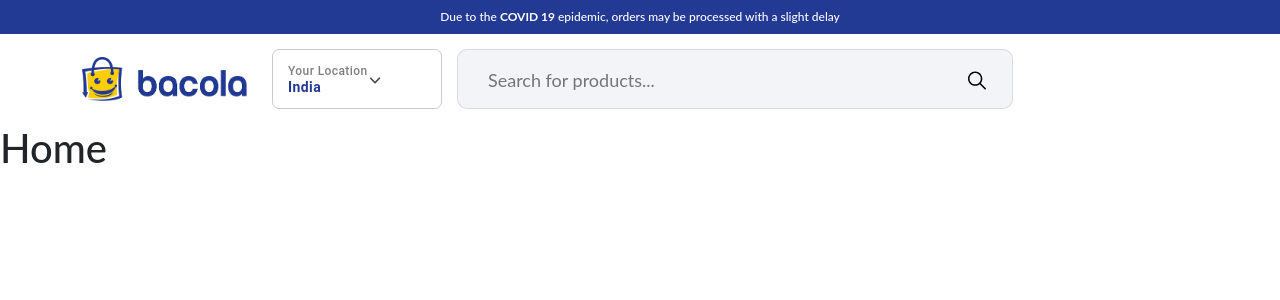
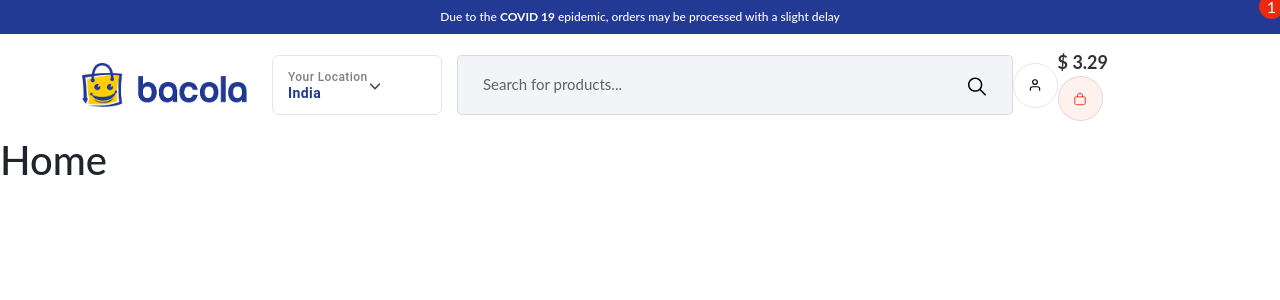
Before and after one commit to tsdevtool/E-commerce-Website-, a React (Create React App) app in the folder e-commerce/: page / in a window 1280 px wide. Shown: the top 300 px of the page. Built offline with nearby package versions, Linux system fonts and the light colour scheme.

Commit message:
Done ex4 and ...

```diff
--- a/e-commerce/src/App.css
+++ b/e-commerce/src/App.css
@@ -9,14 +9,19 @@
 }
 
 .bg-blue{background-color: #233a95;}
+/* .container{
+  max-width: 90%;
+} */
+
 .headerWrapper .top-strip{padding: 8px 0px;}
 .headerWrapper .top-strip p {color: #fff; font-size: 12px; font-weight:500;}
 
-.headerWrapper .header {width: 100%; height: auto; padding: 15px 0px;}
+/* Check again */
+.headerWrapper .header {width: 100%; height: auto; padding: 15px 0px; }
 .logoWrapper img{width: 100%;}
 
 .headerWrapper .header .part2 .countryDrop{width: 170px; height: 60px; min-width: 150px; color: #000 !important;
-  border: 1px solid rgba(0,0,0,0.2) !important; border-radius: 7px !important;
+  border: 1px solid rgba(0,0,0,0.1) !important; border-radius: 7px !important;
   padding: 10px 15px !important;
 
   margin-right: 15px;
@@ -32,23 +37,25 @@
   width: 60%;
   height: 60px;
   background: #f3f4f7;
-  padding: 10px;
+  padding: 5px;
   position: relative;
-  border-radius: 10px;
+  border-radius: 5px;
   border: 1px solid rgba(0, 0, 0,0.1);
 }
 
 header .headerSearch input{
   background: transparent !important;
   outline: none !important;
-  font-size: 18px;
-  color: rgba(0, 0, 0,0.8);
+  font-size: 15px;
+  color: rgba(0, 0, 0,0.7);
   width: 100%;
-  height: 40px;
+  height: 45px;
   border:  0px !important;
   padding: 0px 20px !important;
 
 }
+
+header .headerSearch input::-webkit-input-placeholder{color: rgba(0, 0, 0,0.6);}
 
 header .headerSearch button{
   position: absolute;
@@ -63,3 +70,41 @@
 }
 
 header .headerSearch button svg{font-size: 25px;}
+
+
+/* Header User */
+header .part3 .circle{
+  align-items: center;
+  justify-content: center;
+  min-width: 45px !important;
+  height: 45px !important;
+  width: 45px !important;
+  border-radius: 50% !important;
+  border: 1px solid rgba(0, 0, 0, 0.1);
+  color: #000;
+}
+
+header .part3 .circle sgv{font-size: 22px;}
+
+/* Cart */
+.cartTab .price{
+  font-size: 18px;
+  color: rgba(0, 0, 0,0.8);
+  font-weight: 700;
+
+}
+.cartTab button{
+  background: #fff1ee !important;
+}
+
+.cartTab button svg{color: #ea2b0f !important;}
+.cartTab .count{
+  position: absolute;
+  top: -6px;
+  right: -4px;
+  background: #ea2b0f;
+  border-radius: 50%;
+  color: #fff;
+  width: 25px;
+  height: 25px;
+}
--- a/e-commerce/src/Components/Header/index.js
+++ b/e-commerce/src/Components/Header/index.js
@@ -1,8 +1,11 @@
 import { Button } from "@mui/material";
+import { FiUser } from "react-icons/fi";
 import { IoIosSearch } from "react-icons/io";
+import { IoBagOutline } from "react-icons/io5";
 import { Link } from 'react-router-dom';
 import Logo from '../../assets/images/logo.png';
 import CountryDropdown from '../ContryDropdown';
+
 
 const Header =()=>{
 
@@ -34,6 +37,19 @@
                                 </div>
 
                                 {/*Header Search Ends Here*/}
+                                <div className="part3 d-flex align-items-center ml-auto">
+                                    <Button className="circle mr-3"><FiUser />
+                                    </Button>
+                                    <div className="ml-auto cartTab">
+                                        <span className="price">$ 3.29</span>
+                                        <div className="position-position-relative ml-2">
+                                            <Button className="circle "><IoBagOutline />
+                                            </Button>
+                                            <span className="count d-flex align-items-center
+                                            justify-content-center">1</span>
+                                        </div>
+                                    </div>
+                                </div>
                             </div>
                         </div>
                     </div>
```
Also changed, not shown: 1 other file (tests, documents, lock files or other folders).
